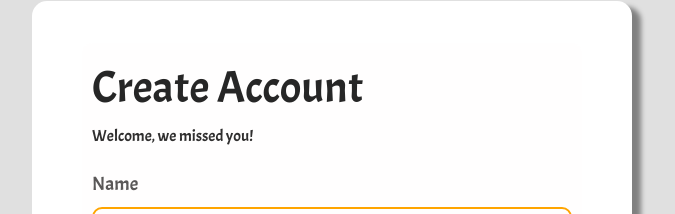
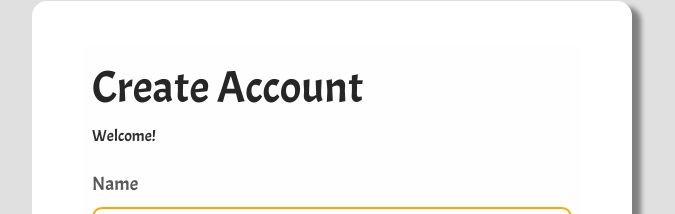
Before and after one commit to karleoncristophe/form, a React (Create React App) app in the folder client/: page /createAccount in a window 1280 px wide. Shown: the part 99-313 px from the top of the page, without its empty margins (308-983 px from the left). Built offline with nearby package versions, Linux system fonts and the light colour scheme.

Commit message:
new ui added

```diff
--- a/client/src/pages/CreateAccount.jsx
+++ b/client/src/pages/CreateAccount.jsx
@@ -142,7 +142,7 @@ const CrateAccount = () => {
             ) : (
                <CreateAccountContent>
                   <Title>Create Account </Title>
-                  <SubTitle>Welcome, we missed you!</SubTitle>
+                  <SubTitle>Welcome!</SubTitle>
                   <TextInput>Name</TextInput>
                   <Input
                      autoFocus
```
